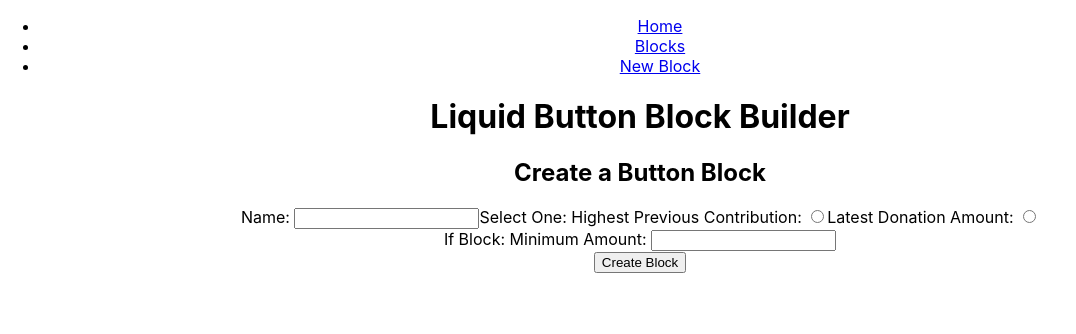
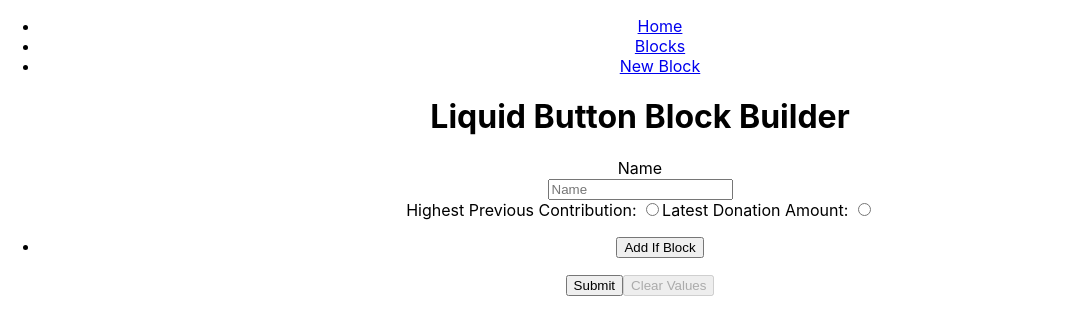
Before and after one commit to amy-chinlai/phase5-project-liquid-button-block, a React (Create React App) app in the folder frontend/: page /blocks/new in a window 1280 px wide. Shown: the top 334 px of the page, without its empty margins (0-1076 px from the left). Built offline with nearby package versions, Linux system fonts and the light colour scheme; the HTML template or start-up script is replaced by a standard one.

Commit message:
matched to form, basically, not working

```diff
--- a/frontend/package.json
+++ b/frontend/package.json
@@ -14,6 +14,7 @@
     "react-router-dom": "^5.3.0",
     "react-scripts": "5.0.0",
     "redux": "^4.1.2",
+    "redux-form": "^8.3.8",
     "redux-thunk": "^2.4.1",
     "save": "^2.4.0",
     "web-vitals": "^2.1.4"
--- a/frontend/src/components/BlockForm.js
+++ b/frontend/src/components/BlockForm.js
@@ -1,75 +1,181 @@
 import React, { Component } from "react";
 import { useForm, useFieldArray } from "react-hook-form";
+import { Field, FieldArray, reduxForm } from 'redux-form'
 
-export default class BlockForm extends Component {
+const renderField = ({ input, label, type }) => (
+    <div>
+      <label>{label}</label>
+      <div>
+        <input {...input} type={type} placeholder={label} />
+      </div>
+    </div>
+  )
 
+  // renderHobbies
+  const renderButtons = ({ fields  }) => (
+    <ul>
+      <li>
+        <button type="button" onClick={() => fields.push()}>
+          Add Button
+        </button>
+      </li>
+      {fields.map((button, index) => (
+        <li key={index}>
+          <button
+            type="button"
+            title="Remove Button"
+            onClick={() => fields.remove(index)}
+          />
+          <Field
+            name={button}
+            type="text"
+            component={renderField}
+            label={`Button #${index + 1}`}
+          />
+        </li>
+      ))}
+    </ul>
+  )
 
-    state = {
-        name: "",
-        donation_type: "",
-        if_blocks: [
-            {
-                minimum: '',
-                maximum: '',
-                buttons: [
-                    {
-                        amount: ''
-                    }
-                ]
-            }
-        ]
-    }
+  // render Members
+  const renderIfBlocks = ({ fields  }) => (
+    <ul>
+      <li>
+        <button type="button" onClick={() => fields.push({})}>
+          Add If Block
+        </button>
+      </li>
+      {fields.map((ifBlock, index) => (
+        <li key={index}>
+          <button
+            type="button"
+            title="Remove If Block"
+            onClick={() => fields.remove(index)}
+          />
+          <h4>If Block #{index + 1}</h4>
+          <Field
+            name={`${ifBlock}.minimum`}
+            type="integer"
+            component={renderField}
+            label="Minimum"
+          />
+          <Field
+            name={`${ifBlock}.maximum`}
+            type="text"
+            component={renderField}
+            label="Maximum"
+          />
+          <FieldArray name={`${ifBlock}.buttons`} component={renderButtons} />
+        </li>
+      ))}
+    </ul>
+  )
 
-    handleSubmit = event => {
-        event.preventDefault()
-        console.log("create block")
-    }
-
-    handleNameChange = event => {
-        console.log("changed")
-        const {value, name} = event.target
-        this.setState({
-            [name]: value
-        })
-    }
-
-    handleMinimumChange = event => {
-        console.log("changed")
-        this.setState({
-            //  if_blocks: [...this.state.if_blocks, {
-            //      minimum: event.target.value
-            //  }]
-             if_blocks: [...this.state.if_blocks].push({
-                 minimum: event.target.value
-             })
-        })
-    }
+  // state
 
 
 
-    render() {
-        return(
+  //field arrays form
+
+  const BlockForm = props => {
+    const { handleSubmit, pristine, reset, submitting } = props
+    return (
+      <form onSubmit={handleSubmit}>
+        <Field
+          name="name"
+          type="text"
+          component={renderField}
+          label="Name"
+        />
+                Highest Previous Contribution: <input type="radio" id="hpc" name="donation_type" value="HighestPreviousContribution"  />
+                Latest Donation Amount: <input type="radio" id="lda" name="donation_type" value="LatestDonationAmount" />
+        <FieldArray name="ifBlocks" component={renderIfBlocks} />
         <div>
-            <h2>Create a Button Block</h2>
-            <form onSubmit={this.handleSubmit}>
-                Name: <input type="text" value={this.state.name} onChange={this.handleNameChange} name="name"/>
-                Select One:
-                Highest Previous Contribution: <input type="radio" id="hpc" name="donation_type" value="HighestPreviousContribution" checked={this.state.donation_type === "HighestPreviousContribution"} onChange={this.handleChange} />
-                Latest Donation Amount: <input type="radio" id="lda" name="donation_type" value="LatestDonationAmount" checked={this.state.donation_type === "LatestDonationAmount"} onChange={this.handleChange} />
+          <button type="submit" disabled={submitting}>
+            Submit
+          </button>
+          <button type="button" disabled={pristine || submitting} onClick={reset}>
+            Clear Values
+          </button>
+        </div>
+      </form>
+    )
+  }
+
+  export default reduxForm({
+    form: 'fieldArrays', // a unique identifier for this form
+  })(BlockForm)
 
 
-                <br>
-                </br>
-
-                If Block:
-                Minimum Amount: <input type="number" onChange={this.handleMinimumChange} />
+// export default class BlockForm extends Component {
 
 
-                <br>
-                </br>
-                <input type="submit" value="Create Block" />
-            </form>
-        </div>
-        )
-    }
-}
+//     state = {
+//         name: "",
+//         donation_type: "",
+//         if_blocks: [
+//             {
+//                 minimum: '',
+//                 maximum: '',
+//                 buttons: [
+//                     {
+//                         amount: ''
+//                     }
+//                 ]
+//             }
+//         ]
+//     }
+
+//     handleSubmit = event => {
+//         event.preventDefault()
+//         console.log("create block")
+//     }
+
+//     handleNameChange = event => {
+//         console.log("changed")
+//         const {value, name} = event.target
+//         this.setState({
+//             [name]: value
+//         })
+//     }
+
+//     handleMinimumChange = event => {
+//         console.log("changed")
+//         this.setState({
+//             //  if_blocks: [...this.state.if_blocks, {
+//             //      minimum: event.target.value
+//             //  }]
+//              if_blocks: [...this.state.if_blocks].push({
+//                  minimum: event.target.value
+//              })
+//         })
+//     }
+
+
+
+//     render() {
+//         return(
+//         <div>
+//             <h2>Create a Button Block</h2>
+//             <form onSubmit={this.handleSubmit}>
+//                 Name: <input type="text" value={this.state.name} onChange={this.handleNameChange} name="name"/>
+//                 Select One:
+//                 Highest Previous Contribution: <input type="radio" id="hpc" name="donation_type" value="HighestPreviousContribution" checked={this.state.donation_type === "HighestPreviousContribution"} onChange={this.handleChange} />
+//                 Latest Donation Amount: <input type="radio" id="lda" name="donation_type" value="LatestDonationAmount" checked={this.state.donation_type === "LatestDonationAmount"} onChange={this.handleChange} />
+
+
+//                 <br>
+//                 </br>
+
+//                 If Block:
+//                 Minimum Amount: <input type="number" onChange={this.handleMinimumChange} />
+
+
+//                 <br>
+//                 </br>
+//                 <input type="submit" value="Create Block" />
+//             </form>
+//         </div>
+//         )
+//     }
+// }
```
Also changed, not shown: 1 other file (tests, documents, lock files or other folders).
